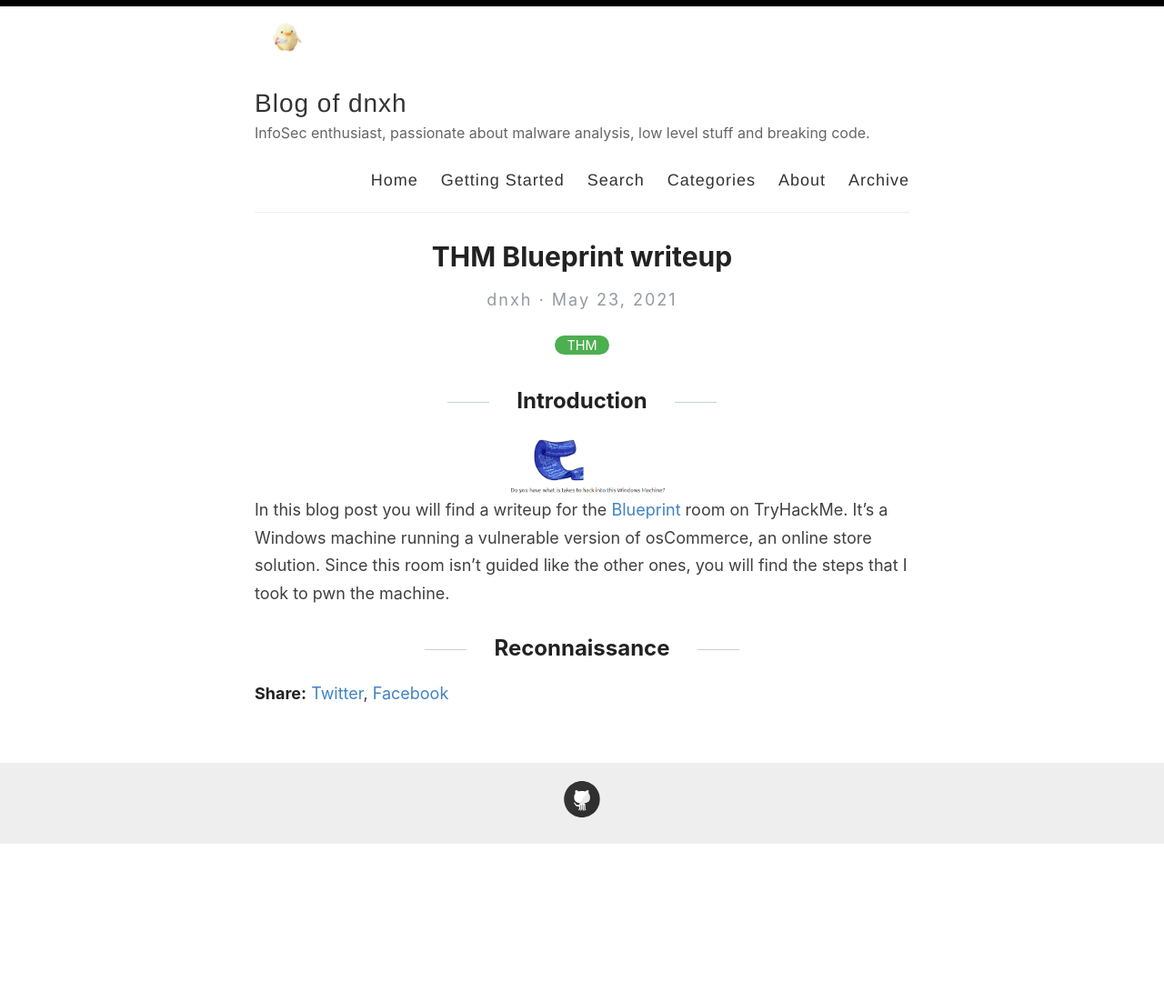
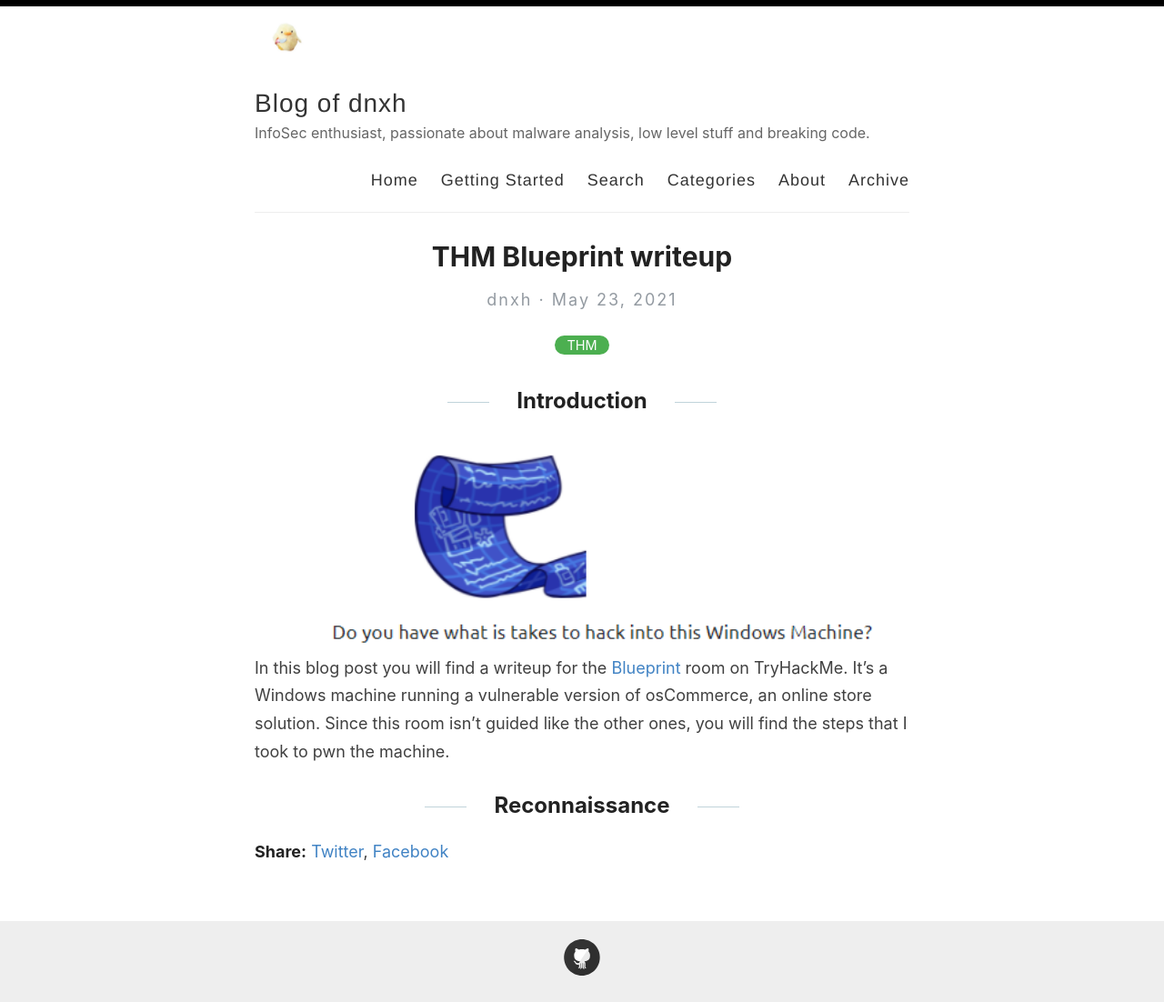
Before and after one commit to 0xdnxh/0xdnxh.github.io, a Jekyll site: the page built from _posts/2021-5-23-THM-Blueprint-Writeup.md, in a window 1280 px wide. Shown: the whole page at 91% size. Built offline with Jekyll 4.4.1, drawn with Linux system fonts in a browser that asks for light colours; before the commit the page ends 929 px from its top, so only the background shows below that.

Commit message:
Modified image for Blueprint post

```diff
--- a/_posts/2021-5-23-THM-Blueprint-Writeup.md
+++ b/_posts/2021-5-23-THM-Blueprint-Writeup.md
@@ -4,7 +4,7 @@
 categories: THM
 ---
 ## Introduction
-<img src="/images/THM/Blueprint/banner.PNG" width="200"/>
+<img src="/images/THM/Blueprint/banner.PNG" width="700"/>
 In this blog post you will find a writeup for the [Blueprint](https://tryhackme.com/room/blueprint) room on TryHackMe. It's a Windows machine running a vulnerable version of osCommerce, an online store solution. Since this room isn't guided like the other ones, you will find the steps that I took to pwn the machine.
 
 ## Reconnaissance
```
